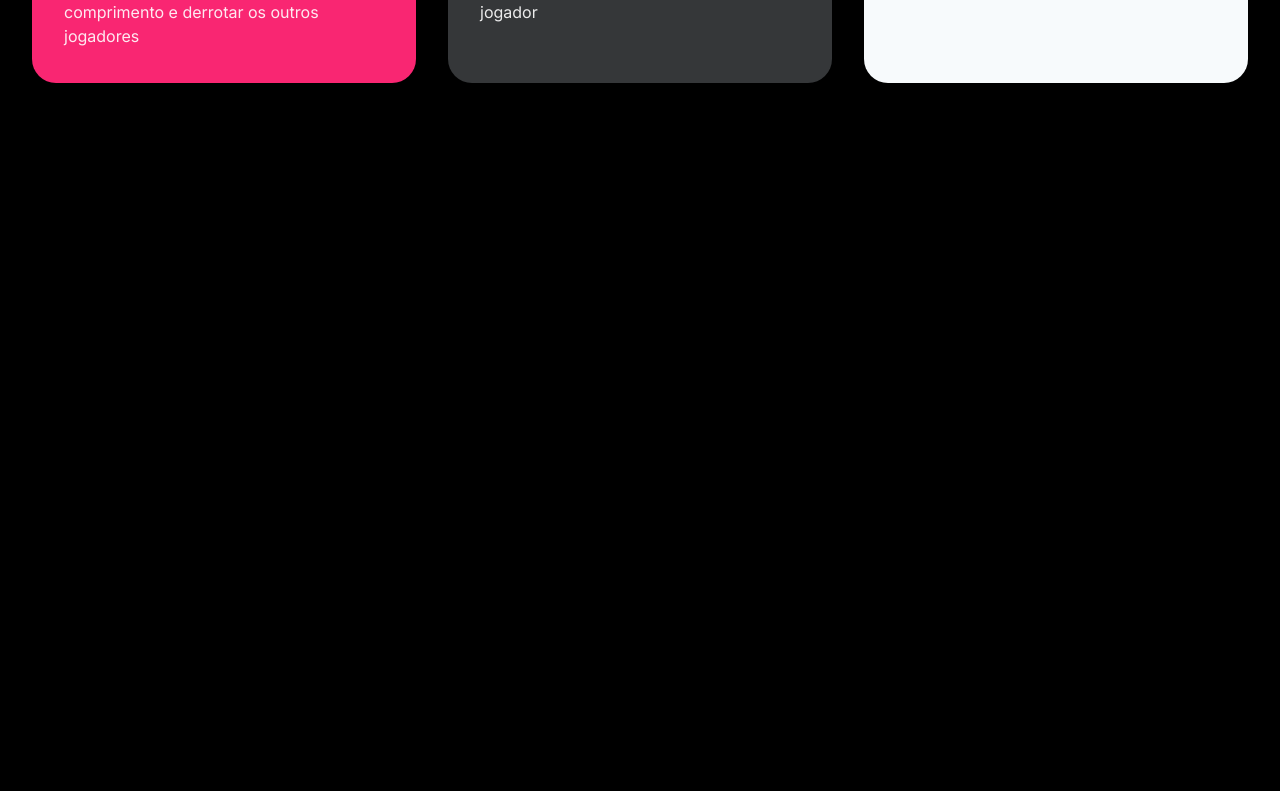
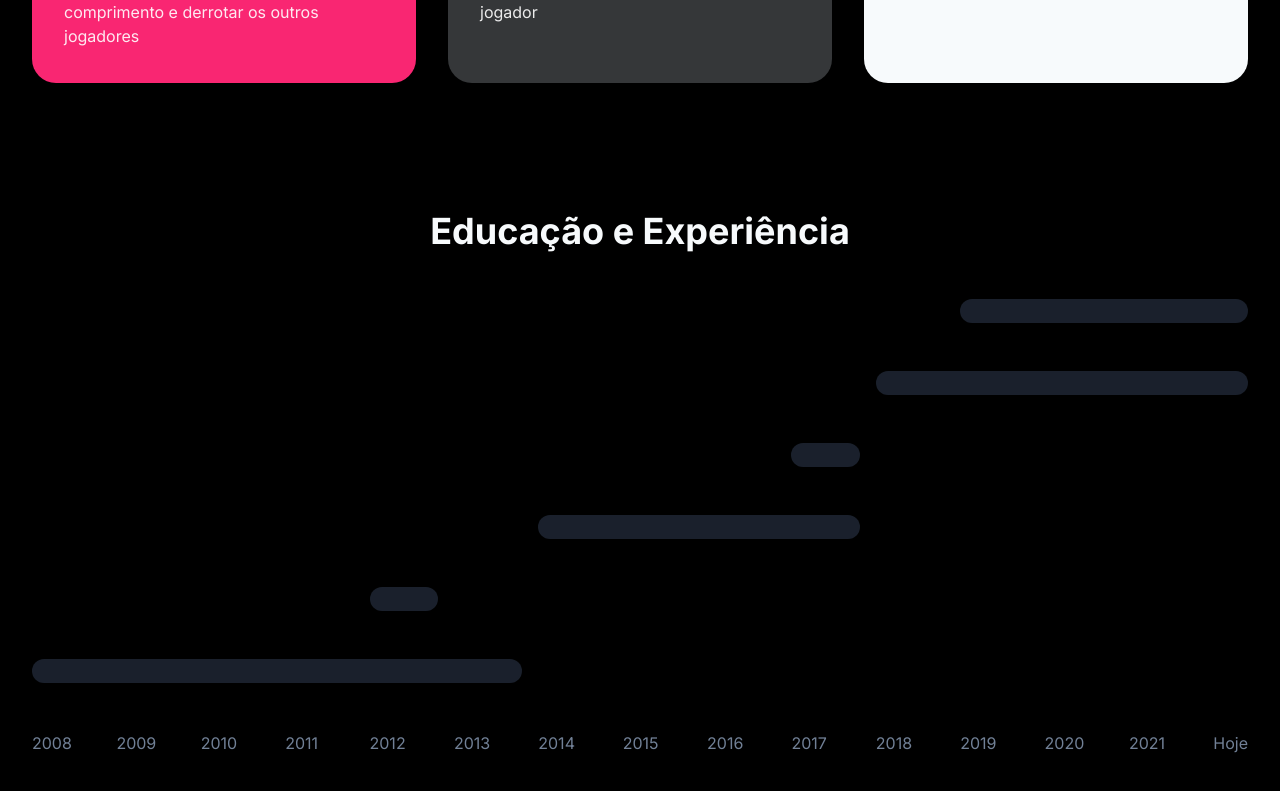
Before and after one commit to uandersonricardo/portfolio, a Next.js app: page / in a window 1280 px wide. Shown: the part 2645-3436 px from the top of the page. Before the commit the page ends 2792 px from the top, so only its background shows below. Built offline with nearby package versions, Linux system fonts and the light colour scheme.

Commit message:
add education and experience section

```diff
--- /dev/null
+++ b/src/components/EducationAndExperience/index.tsx
@@ -0,0 +1,136 @@
+import { BiBook, BiLaptop } from "react-icons/bi";
+
+const EducationAndExperience = () => {
+  return (
+    <section className="py-16" id="experience">
+      <div className="container mx-auto flex flex-col px-4 sm:px-6 lg:px-8 items-center">
+        <h1 className="text-4xl font-bold text-center w-full mb-12">
+          Educação e Experiência
+        </h1>
+        <div className="grid grid-flow-col grid-rows-[repeat(7,_minmax(0,_1fr))] grid-cols-[repeat(14,_minmax(0,_1fr))] gap-x-4 gap-y-12 w-full">
+          <button className="relative has-tooltip flex items-center justify-start rounded-3xl bg-gray-200 dark:bg-gray-800 hover:bg-gray-900 dark:hover:bg-white transition duration-100 col-start-1 col-span-6 row-start-6">
+            <div className="tooltip rounded-xl whitespace-nowrap shadow-lg p-4 text-left bg-gray-900 text-white dark:bg-white dark:text-black bottom-[100%] mb-4">
+              <div className="text-3xl mb-2">
+                <BiBook />
+              </div>
+              <div className="text-white/50 dark:text-black/75">
+                2008 - 2014
+              </div>
+              <div className="font-bold">Colégio Maria Tereza</div>
+              <div>Ensino Fundamental</div>
+            </div>
+          </button>
+          <button className="relative has-tooltip flex items-center justify-start rounded-3xl bg-gray-200 dark:bg-gray-800 hover:bg-gray-900 dark:hover:bg-white transition duration-100 col-start-5 col-span-1 row-start-5">
+            <div className="tooltip rounded-xl whitespace-nowrap shadow-lg p-4 text-left bg-gray-900 text-white dark:bg-white dark:text-black bottom-[100%] mb-4">
+              <div className="text-3xl mb-2">
+                <BiBook />
+              </div>
+              <div className="text-white/50 dark:text-black/75">
+                2012 - 2013
+              </div>
+              <div className="font-bold">Minds English School</div>
+              <div>Curso de Inglês</div>
+            </div>
+          </button>
+          <button className="relative has-tooltip flex items-center justify-start rounded-3xl bg-gray-200 dark:bg-gray-800 hover:bg-gray-900 dark:hover:bg-white transition duration-100 col-start-7 col-span-4 row-start-4">
+            <div className="tooltip rounded-xl whitespace-nowrap shadow-lg p-4 text-left bg-gray-900 text-white dark:bg-white dark:text-black bottom-[100%] mb-4">
+              <div className="text-3xl mb-2">
+                <BiBook />
+              </div>
+              <div className="text-white/50 dark:text-black/75">
+                2014 - 2018
+              </div>
+              <div className="font-bold">Instituto Federal de Pernambuco</div>
+              <div>Técnico em Eletrônica/Ensino Médio</div>
+            </div>
+          </button>
+          <button className="relative has-tooltip flex items-center justify-start rounded-3xl bg-gray-200 dark:bg-gray-800 hover:bg-gray-900 dark:hover:bg-white transition duration-100 col-start-10 col-span-1 row-start-3">
+            <div className="tooltip rounded-xl whitespace-nowrap shadow-lg p-4 text-left bg-gray-900 text-white dark:bg-white dark:text-black bottom-[100%] mb-4">
+              <div className="text-3xl mb-2">
+                <BiLaptop />
+              </div>
+              <div className="text-white/50 dark:text-black/75">
+                2017 - 2018
+              </div>
+              <div className="font-bold">Instituto Federal de Pernambuco</div>
+              <div>Iniciação Científica</div>
+            </div>
+          </button>
+          <button className="relative has-tooltip flex items-center justify-start rounded-3xl bg-gray-200 dark:bg-gray-800 hover:bg-gray-900 dark:hover:bg-white transition duration-100 col-start-11 col-span-5 row-start-2">
+            <div className="tooltip rounded-xl whitespace-nowrap shadow-lg p-4 text-left bg-gray-900 text-white dark:bg-white dark:text-black bottom-[100%] mb-4">
+              <div className="text-3xl mb-2">
+                <BiBook />
+              </div>
+              <div className="text-white/50 dark:text-black/75">
+                2018 - Hoje
+              </div>
+              <div className="font-bold">
+                Universidade Federal de Pernambuco
+              </div>
+              <div>Graduação em Engenharia da Computação</div>
+            </div>
+          </button>
+          <button className="relative has-tooltip flex items-center justify-start rounded-3xl bg-gray-200 dark:bg-gray-800 hover:bg-gray-900 dark:hover:bg-white transition duration-100 col-start-12 col-span-4 row-start-1">
+            <div className="tooltip rounded-xl whitespace-nowrap shadow-lg p-4 text-left bg-gray-900 text-white dark:bg-white dark:text-black bottom-[100%] mb-4">
+              <div className="text-3xl mb-2">
+                <BiLaptop />
+              </div>
+              <div className="text-white/50 dark:text-black/75">
+                2019 - Hoje
+              </div>
+              <div className="font-bold">Educandus</div>
+              <div>Desenvolvedor Fullstack</div>
+            </div>
+          </button>
+          <div className="col-start-1 text-gray-400 dark:text-gray-500 row-start-7">
+            2008
+          </div>
+          <div className="col-start-2 text-gray-400 dark:text-gray-500 row-start-7">
+            2009
+          </div>
+          <div className="col-start-3 text-gray-400 dark:text-gray-500 row-start-7">
+            2010
+          </div>
+          <div className="col-start-4 text-gray-400 dark:text-gray-500 row-start-7">
+            2011
+          </div>
+          <div className="col-start-5 text-gray-400 dark:text-gray-500 row-start-7">
+            2012
+          </div>
+          <div className="col-start-6 text-gray-400 dark:text-gray-500 row-start-7">
+            2013
+          </div>
+          <div className="col-start-7 text-gray-400 dark:text-gray-500 row-start-7">
+            2014
+          </div>
+          <div className="col-start-8 text-gray-400 dark:text-gray-500 row-start-7">
+            2015
+          </div>
+          <div className="col-start-9 text-gray-400 dark:text-gray-500 row-start-7">
+            2016
+          </div>
+          <div className="col-start-10 text-gray-400 dark:text-gray-500 row-start-7">
+            2017
+          </div>
+          <div className="col-start-11 text-gray-400 dark:text-gray-500 row-start-7">
+            2018
+          </div>
+          <div className="col-start-12 text-gray-400 dark:text-gray-500 row-start-7">
+            2019
+          </div>
+          <div className="col-start-13 text-gray-400 dark:text-gray-500 row-start-7">
+            2020
+          </div>
+          <div className="col-start-14 text-gray-400 dark:text-gray-500 row-start-7">
+            2021
+          </div>
+          <div className="col-start-15 text-gray-400 dark:text-gray-500 row-start-7">
+            Hoje
+          </div>
+        </div>
+      </div>
+    </section>
+  );
+};
+
+export default EducationAndExperience;
--- a/src/pages/index.tsx
+++ b/src/pages/index.tsx
@@ -1,5 +1,6 @@
 import Head from "next/head";
 import AboutMe from "../components/AboutMe";
+import EducationAndExperience from "../components/EducationAndExperience";
 import Header from "../components/Header";
 import Hero from "../components/Hero";
 import Projects from "../components/Projects";
@@ -14,6 +15,7 @@ const Home = () => {
       <Hero />
       <AboutMe />
       <Projects />
+      <EducationAndExperience />
     </>
   );
 };
--- a/src/styles/globals.css
+++ b/src/styles/globals.css
@@ -1,5 +1,14 @@
 @tailwind base;
 @tailwind components;
+
+.tooltip {
+  @apply invisible absolute;
+}
+
+.has-tooltip:hover .tooltip {
+  @apply visible z-50;
+}
+
 @tailwind utilities;
 
 @layer base {
```
